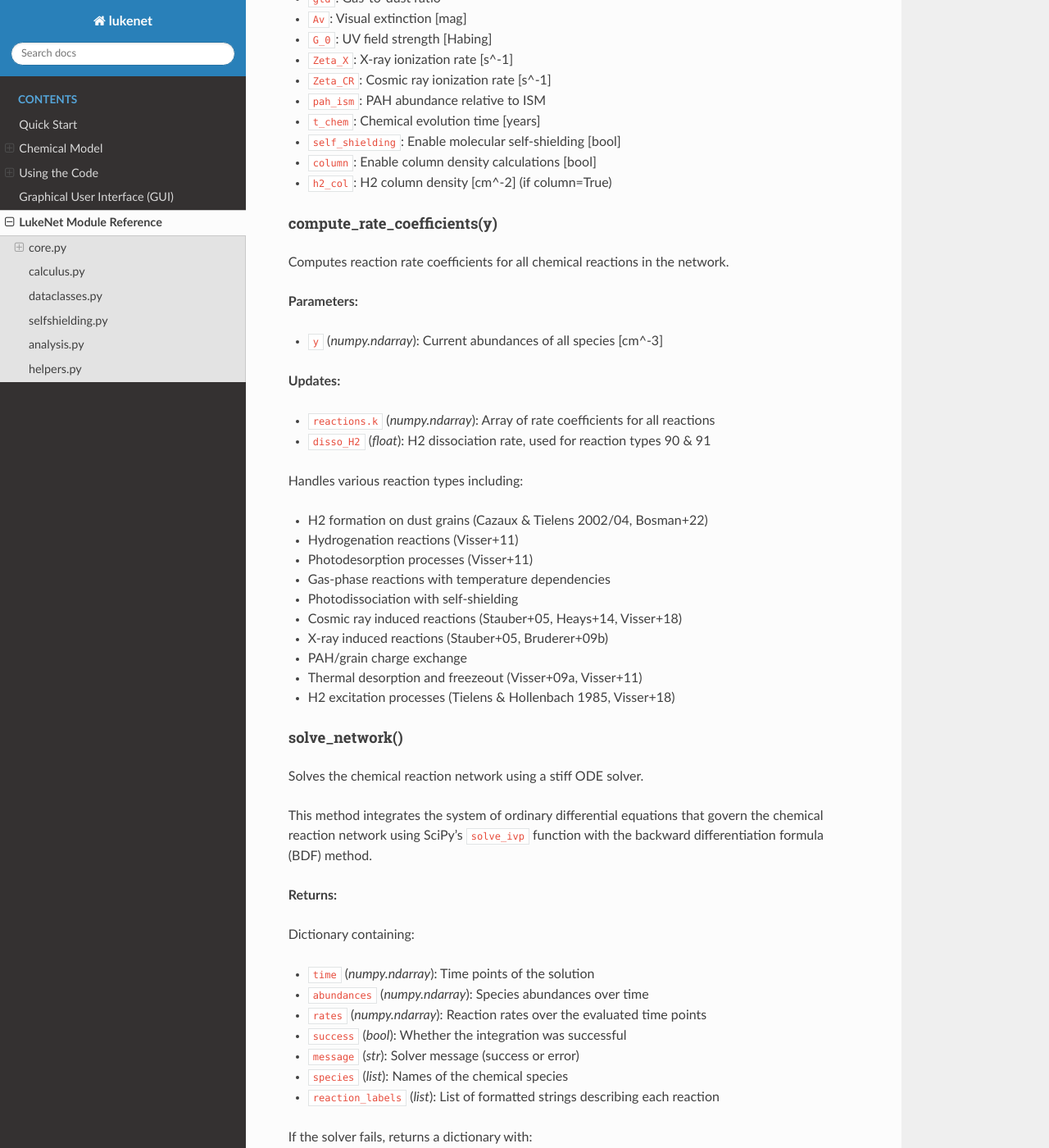
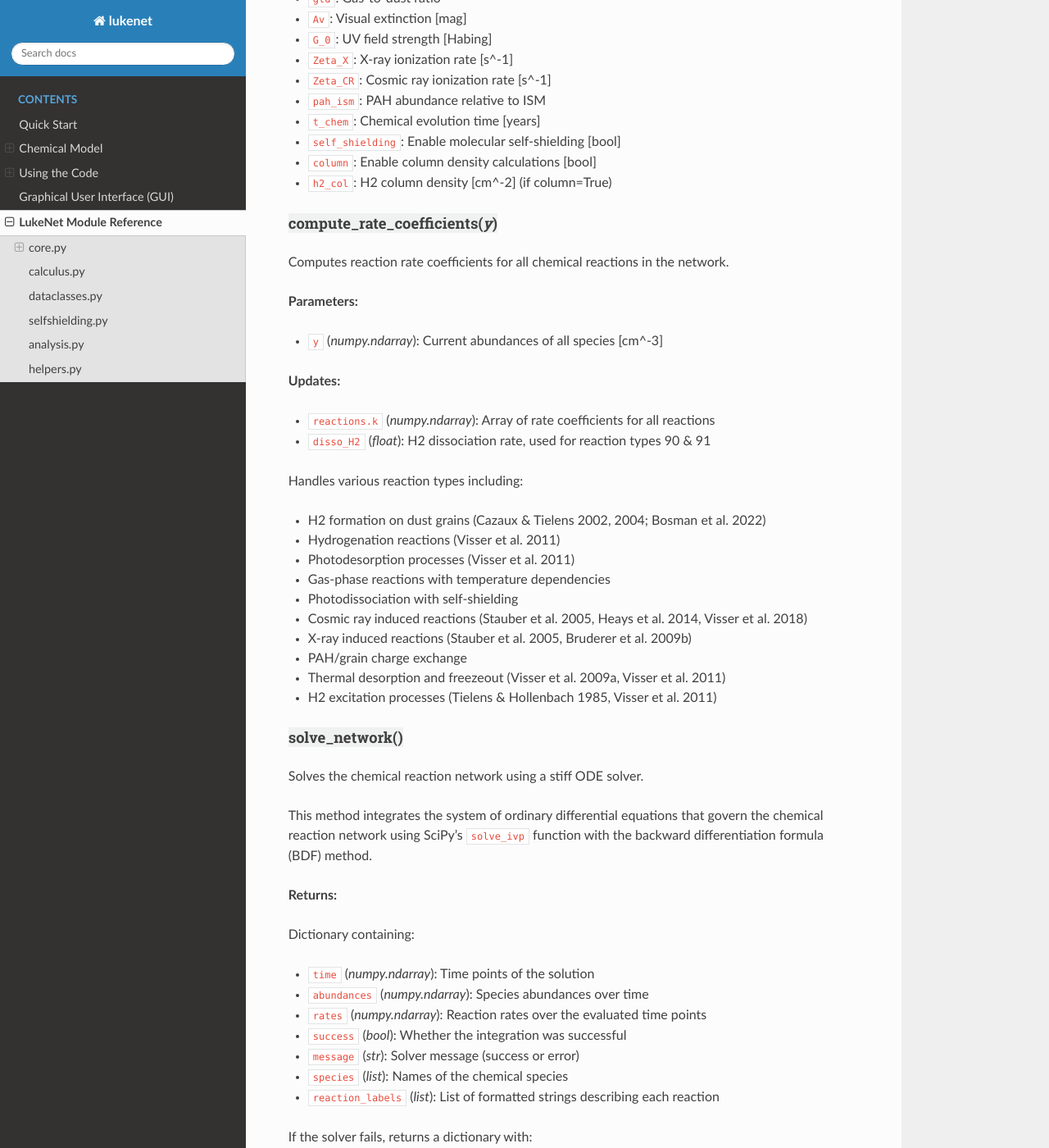
Before and after one commit to lukekeyte/lukenet-docs, a Sphinx documentation site: the page built from docs/lukenet_module_reference/index.md, in a window 1280 px wide and 1400 px high, scrolled down 1301 px. Shown: the whole window at 82% size. Built offline with Sphinx 7.4.7 and the Read the Docs theme 3.1.0, drawn with Linux system fonts in a browser that asks for light colours.

```diff
--- a/docs/lukenet_module_reference/index.md
+++ b/docs/lukenet_module_reference/index.md
@@ -55,7 +55,8 @@
 - `column`: Enable column density calculations [bool]
 - `h2_col`: H2 column density [cm^-2] (if column=True)
 
-#### compute_rate_coefficients(y)
+
+#### <span style="background-color:rgba(215, 217, 219, 0.33)">compute_rate_coefficients(*y*)</span>
 
 Computes reaction rate coefficients for all chemical reactions in the network.
 
@@ -69,18 +70,19 @@
 - `disso_H2` (*float*): H2 dissociation rate, used for reaction types 90 & 91
 
 Handles various reaction types including:
-- H2 formation on dust grains (Cazaux & Tielens 2002/04, Bosman+22)
-- Hydrogenation reactions (Visser+11)
-- Photodesorption processes (Visser+11)
+- H2 formation on dust grains (Cazaux & Tielens 2002, 2004; Bosman et al. 2022)
+- Hydrogenation reactions (Visser et al. 2011)
+- Photodesorption processes (Visser et al. 2011)
 - Gas-phase reactions with temperature dependencies
 - Photodissociation with self-shielding
-- Cosmic ray induced reactions (Stauber+05, Heays+14, Visser+18)
-- X-ray induced reactions (Stauber+05, Bruderer+09b)
+- Cosmic ray induced reactions (Stauber et al. 2005, Heays et al. 2014, Visser et al. 2018)
+- X-ray induced reactions (Stauber et al. 2005, Bruderer et al. 2009b)
 - PAH/grain charge exchange
-- Thermal desorption and freezeout (Visser+09a, Visser+11)
-- H2 excitation processes (Tielens & Hollenbach 1985, Visser+18)
+- Thermal desorption and freezeout (Visser et al. 2009a, Visser et al. 2011)
+- H2 excitation processes (Tielens & Hollenbach 1985, Visser et al. 2011)
 
-#### solve_network()
+
+#### <span style="background-color:rgba(215, 217, 219, 0.33)">solve_network()</span>
 
 Solves the chemical reaction network using a stiff ODE solver.
 
```
Also changed, not shown: 2 other files.
